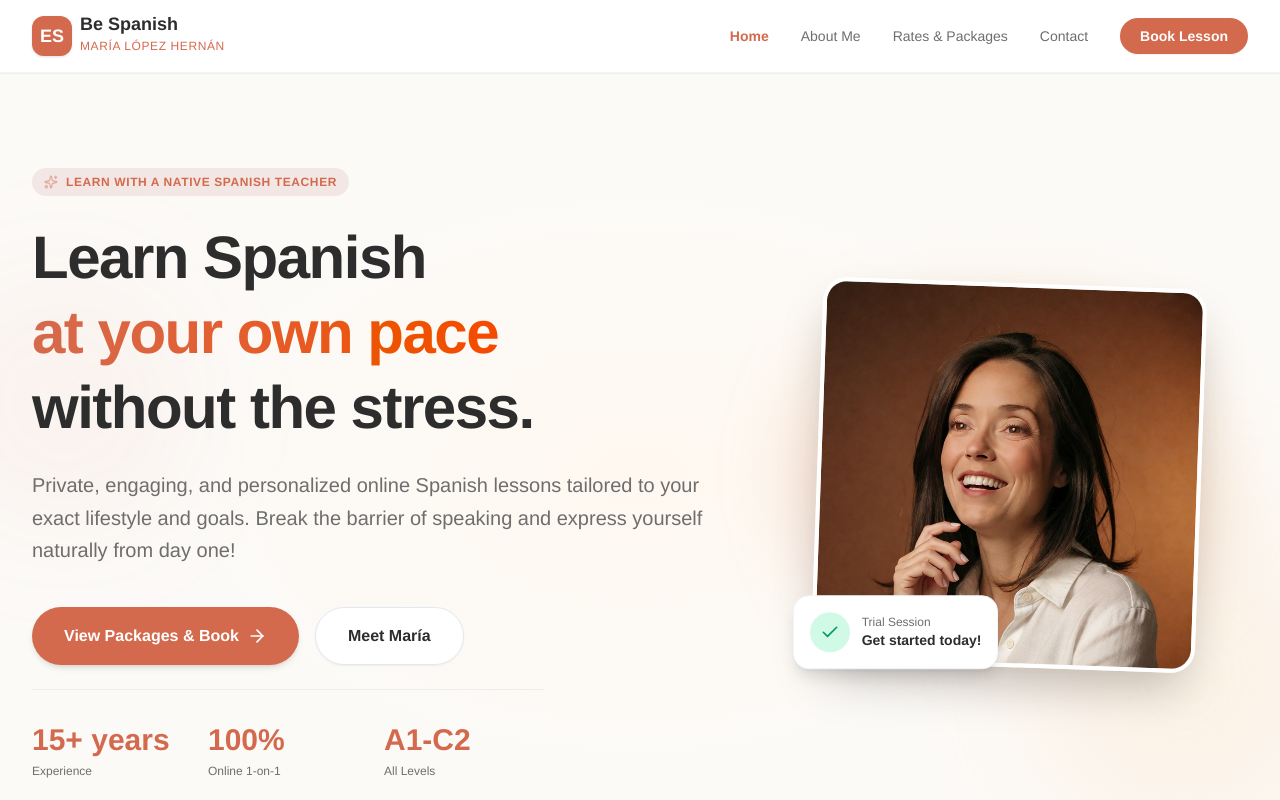
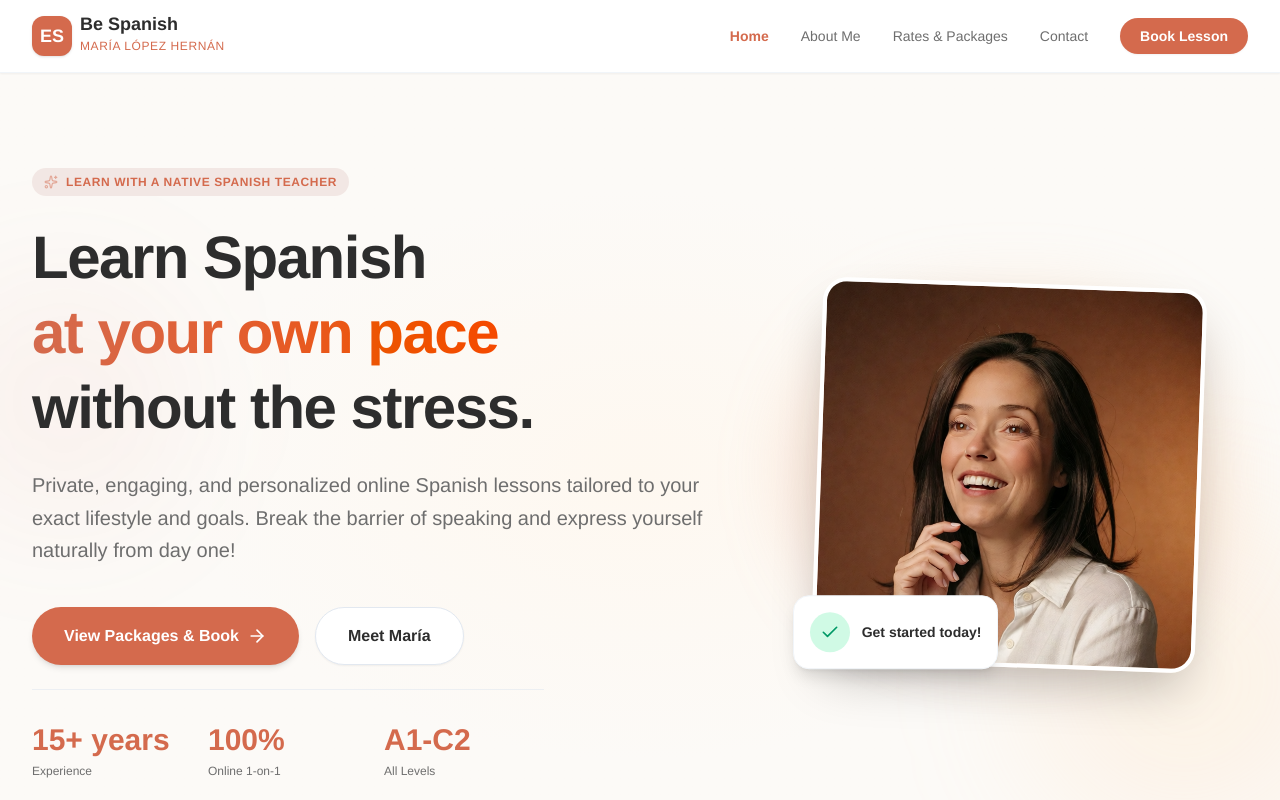
Before and after one commit to alexcl11/bespanishonline, a React (Vite) app: page / in a window 1280 px wide. Shown: the top 800 px of the page. Built offline with nearby package versions, Linux system fonts and the light colour scheme.

Commit message:
Actualizar App.tsx

```diff
--- a/src/App.tsx
+++ b/src/App.tsx
@@ -534,7 +534,7 @@ export default function App() {
                     <Check className="w-5 h-5" />
                   </div>
                   <div>
-                    <span className="block text-xs text-navy-light font-medium">Trial Session</span>
+
                     <span className="block text-sm font-bold text-navy">Get started today!</span>
                   </div>
                 </div>
```
